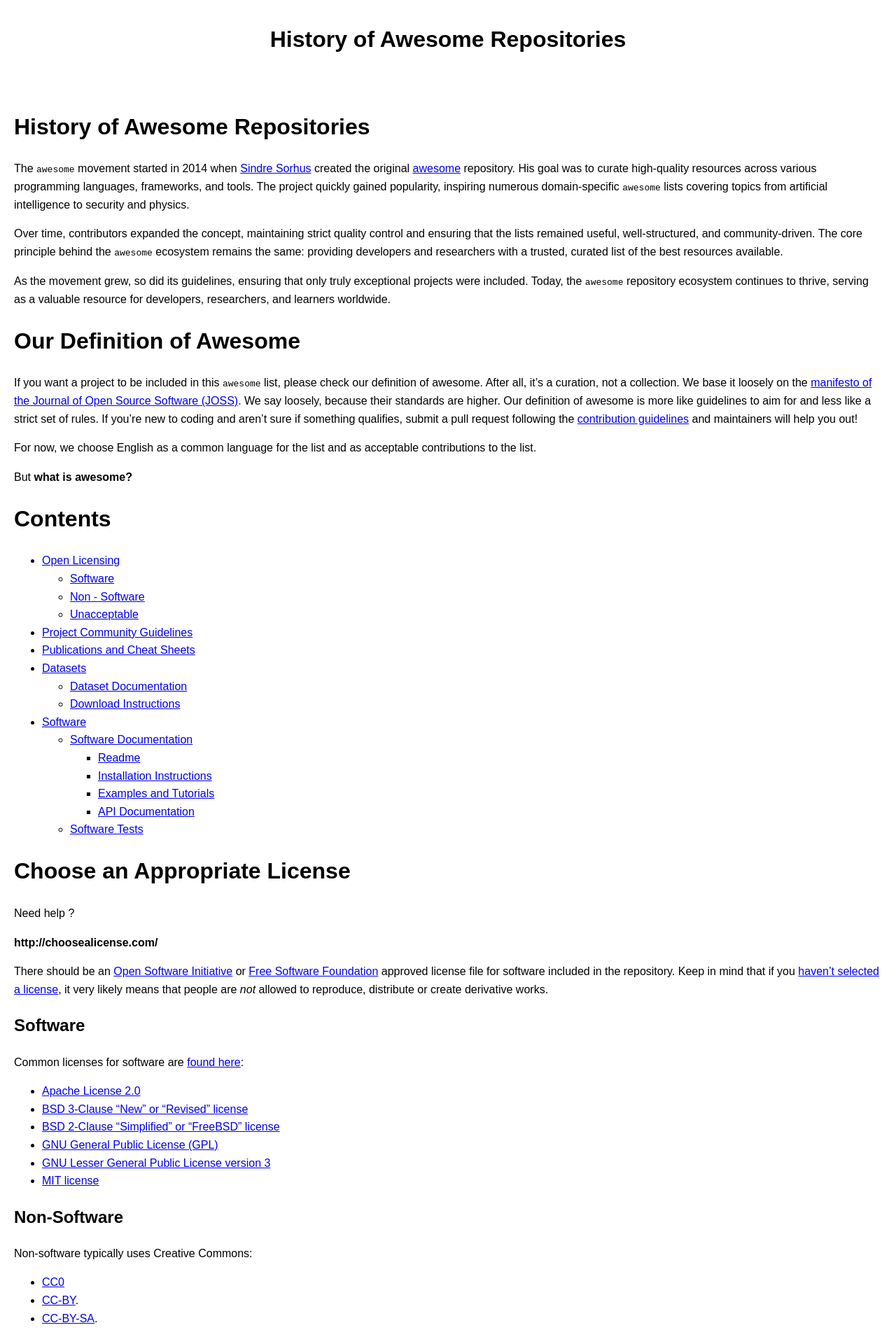
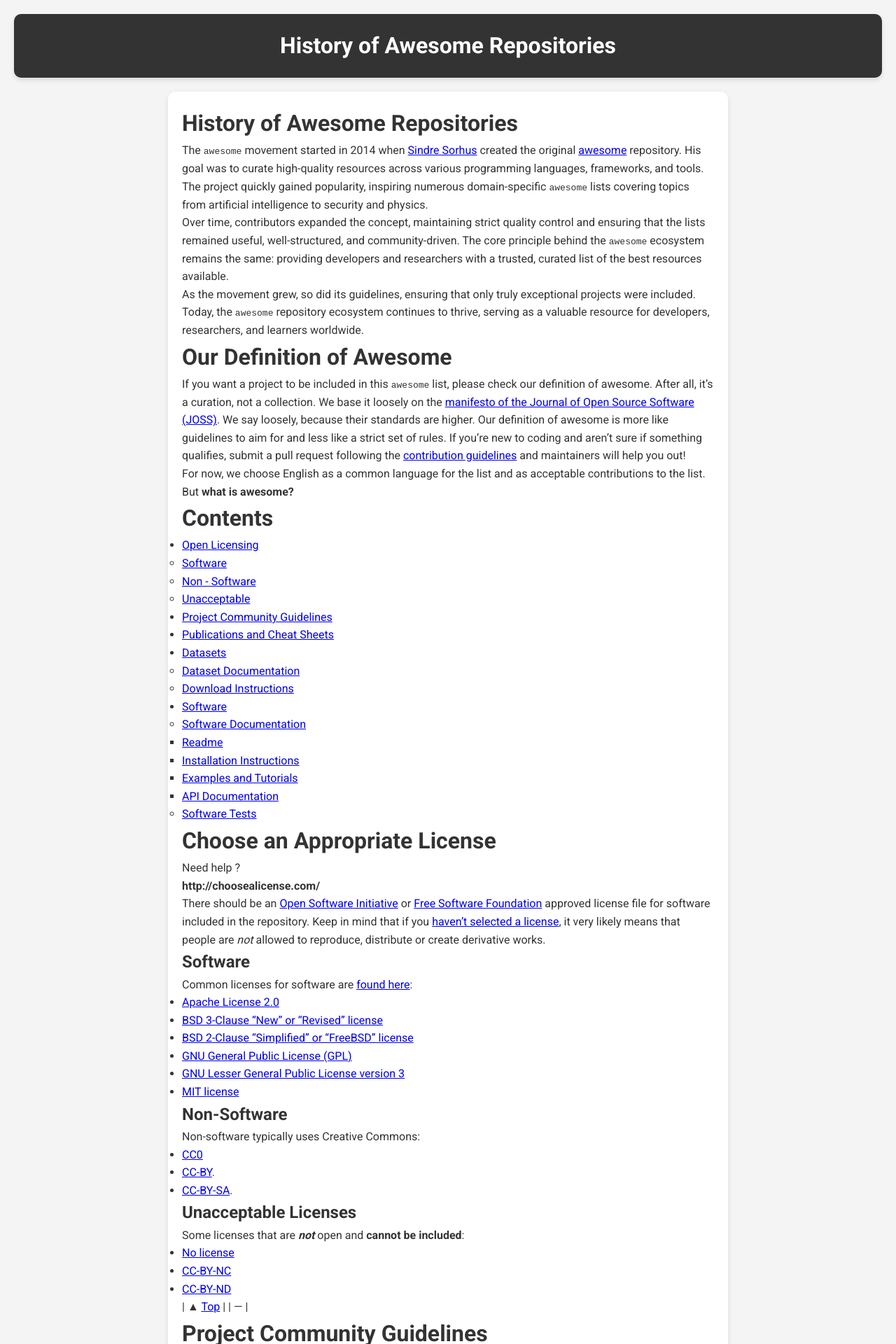
Before and after one commit to knible/awesome-geophysics, a Jekyll site: the page built from awesome.md, in a window 1280 px wide. Shown: the top 1920 px of the page at 70% size. Built offline with Jekyll 4.4.1, drawn with Linux system fonts in a browser that asks for light colours; our own code applies the rules of GitHub Pages for plain Markdown files.

Commit message:
IMPROVED UI design & added Roboto font
Applied a modern design with rounded corners and shadows
Added Roboto font from Google Fonts for better typography
Enhanced readability with better spacing and layout improvements
Improved footer and header styling for a cleaner look

```diff
--- a/_layouts/default.html
+++ b/_layouts/default.html
@@ -4,28 +4,68 @@
     <meta charset="UTF-8" />
     <meta name="viewport" content="width=device-width, initial-scale=1.0" />
     <title>{{ page.title }}</title>
+    <link
+      href="https://fonts.googleapis.com/css2?family=Roboto:wght@100..900&display=swap"
+      rel="stylesheet"
+    />
     <style>
+      * {
+        box-sizing: border-box;
+        margin: 0;
+        padding: 0;
+      }
+
+      body {
+        font-family: "Roboto", sans-serif;
+        line-height: 1.6;
+        background: #f4f4f4;
+        color: #333;
+        padding: 20px;
+      }
+
+      header {
+        background: #333;
+        color: #fff;
+        padding: 20px;
+        text-align: center;
+        border-radius: 10px;
+        box-shadow: 0 4px 6px rgba(0, 0, 0, 0.1);
+      }
+
+      main {
+        max-width: 800px;
+        margin: 20px auto;
+        padding: 20px;
+        background: white;
+        border-radius: 10px;
+        box-shadow: 0 4px 8px rgba(0, 0, 0, 0.1);
+      }
+
+      footer {
+        text-align: center;
+        margin-top: 20px;
+        padding: 10px;
+        background: #333;
+        color: white;
+        border-radius: 10px;
+        box-shadow: 0 -4px 6px rgba(0, 0, 0, 0.1);
+      }
+
+      footer a {
+        color: #00bcd4;
+        text-decoration: none;
+      }
+
+      footer a:hover {
+        text-decoration: underline;
+      }
+
       img {
         max-width: 100%;
         height: auto;
         display: block;
-      }
-      body {
-        font-family: Arial, sans-serif;
-        line-height: 1.6;
-        margin: 0;
-        padding: 0;
-      }
-      header {
-        padding: 10px 0;
-        text-align: center;
-      }
-      main {
-        padding: 20px;
-      }
-      footer {
-        text-align: center;
-        width: 100%;
+        margin: 10px auto;
+        border-radius: 5px;
       }
     </style>
   </head>
```
